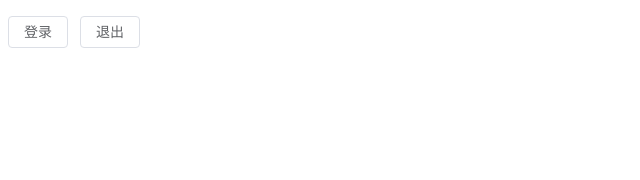
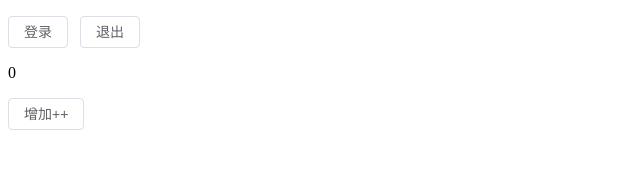
Before and after one commit to QQQ-tt/information-web, a Vue app: page /login in a window 1280 px wide. Shown: the top 180 px of the page, without its empty margins (0-640 px from the left). Built offline with nearby package versions, Linux system fonts and the light colour scheme.

Commit message:
feat:pinia

```diff
--- a/src/App.vue
+++ b/src/App.vue
@@ -1,6 +1,7 @@
 <script setup>
-import {useUserStore} from "@/stores/user";
+import {useUserStore,userCount} from "@/stores/index";
 
+const count = userCount();
 const userStore = useUserStore();
 </script>
 
@@ -8,6 +9,8 @@ const userStore = useUserStore();
   <p>{{ userStore.token }}</p>
   <el-button @click="userStore.setToken('dfsajfgaskdfhgajkhdfgakjhdfgkjhdsgfk')">登录</el-button>
   <el-button @click="userStore.removeToken()">退出</el-button>
+  <p>{{ count.count }}</p>
+  <el-button @click="count.increment()">增加++</el-button>
 </template>
 
 <style scoped lang="scss">
--- a/src/main.js
+++ b/src/main.js
@@ -1,7 +1,7 @@
 import { createApp } from 'vue'
-import { createPinia } from 'pinia'
 import App from './App.vue'
 // import App from '@/views/login.vue'
 import router from '@/router/index'
+import pinia from "@/stores/index";
 
-createApp(App).use(router).use(createPinia()).mount('#app')
+createApp(App).use(router).use(pinia).mount('#app')
--- /dev/null
+++ b/src/stores/index.js
@@ -0,0 +1,19 @@
+import {createPinia} from 'pinia'
+import piniaPluginPersistedstate from 'pinia-plugin-persistedstate'
+
+const pinia = createPinia()
+pinia.use(piniaPluginPersistedstate)
+
+export default pinia
+
+/*
+import {useUserStore} from '@/stores/modules/user.js'
+
+export {useUserStore}
+
+import {userCount} from "@/stores/modules/count.js";
+
+export {userCount}*/
+
+export * from './modules/user'
+export * from './modules/count'
--- /dev/null
+++ b/src/stores/modules/count.js
@@ -0,0 +1,10 @@
+import {defineStore} from "pinia";
+import {ref} from "vue";
+
+export const userCount = defineStore('count', () => {
+    const count = ref(0)
+    const increment = () => {
+        count.value++
+    }
+    return {count, increment}
+})
--- a/src/stores/user.js
+++ b/src/stores/modules/user.js
@@ -3,7 +3,7 @@ import {ref} from "vue"
 
 // 用户模块token setToken removeToken
 
-export const useUserStore = defineStore('big-user', () => {
+export const useUserStore = defineStore('user', () => {
     const token = ref('')
     const setToken = (newToken) => {
         token.value = newToken
@@ -16,4 +16,4 @@ export const useUserStore = defineStore('big-user', () => {
         setToken,
         removeToken
     }
-})
+}, {persist: true})
```
